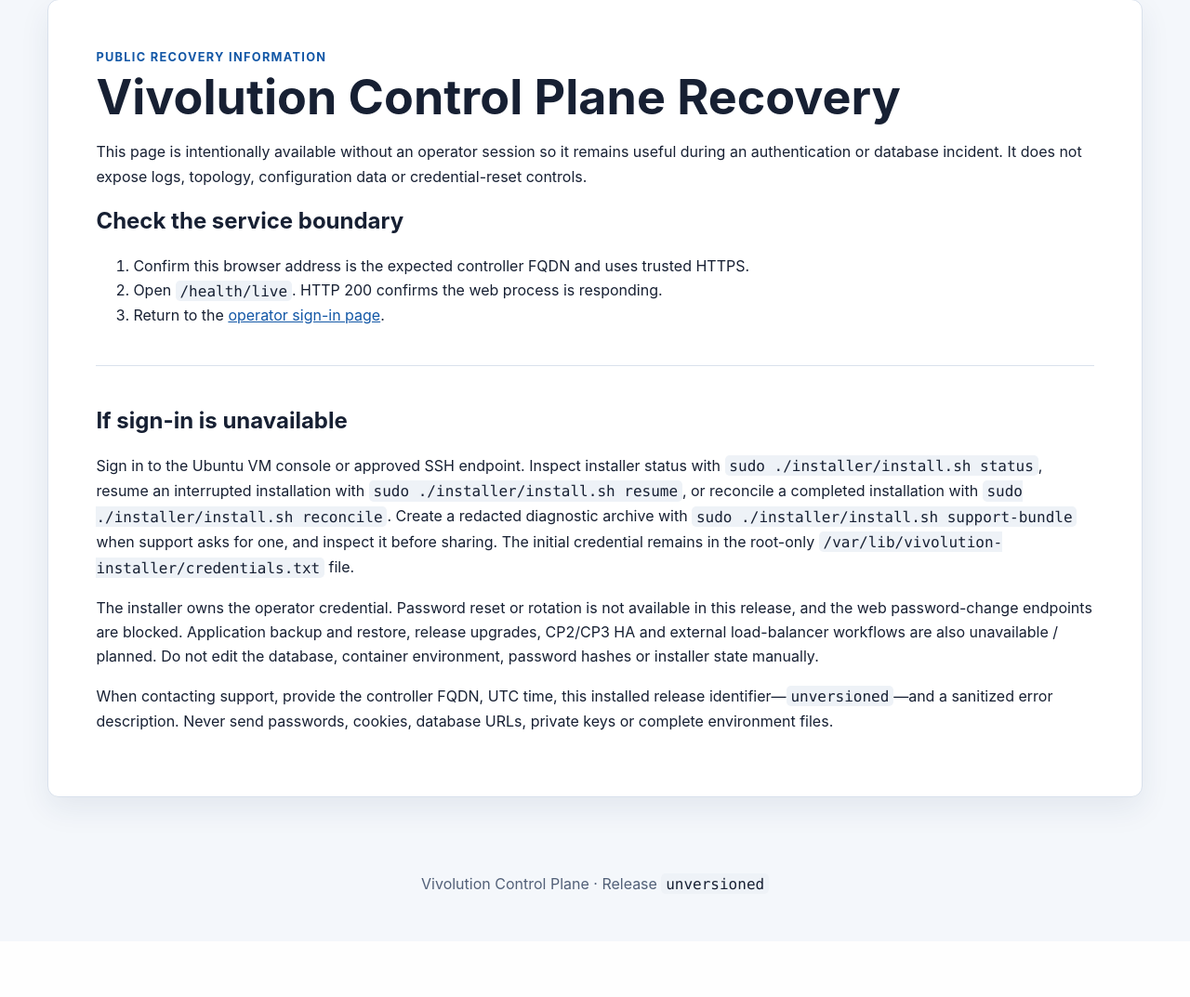
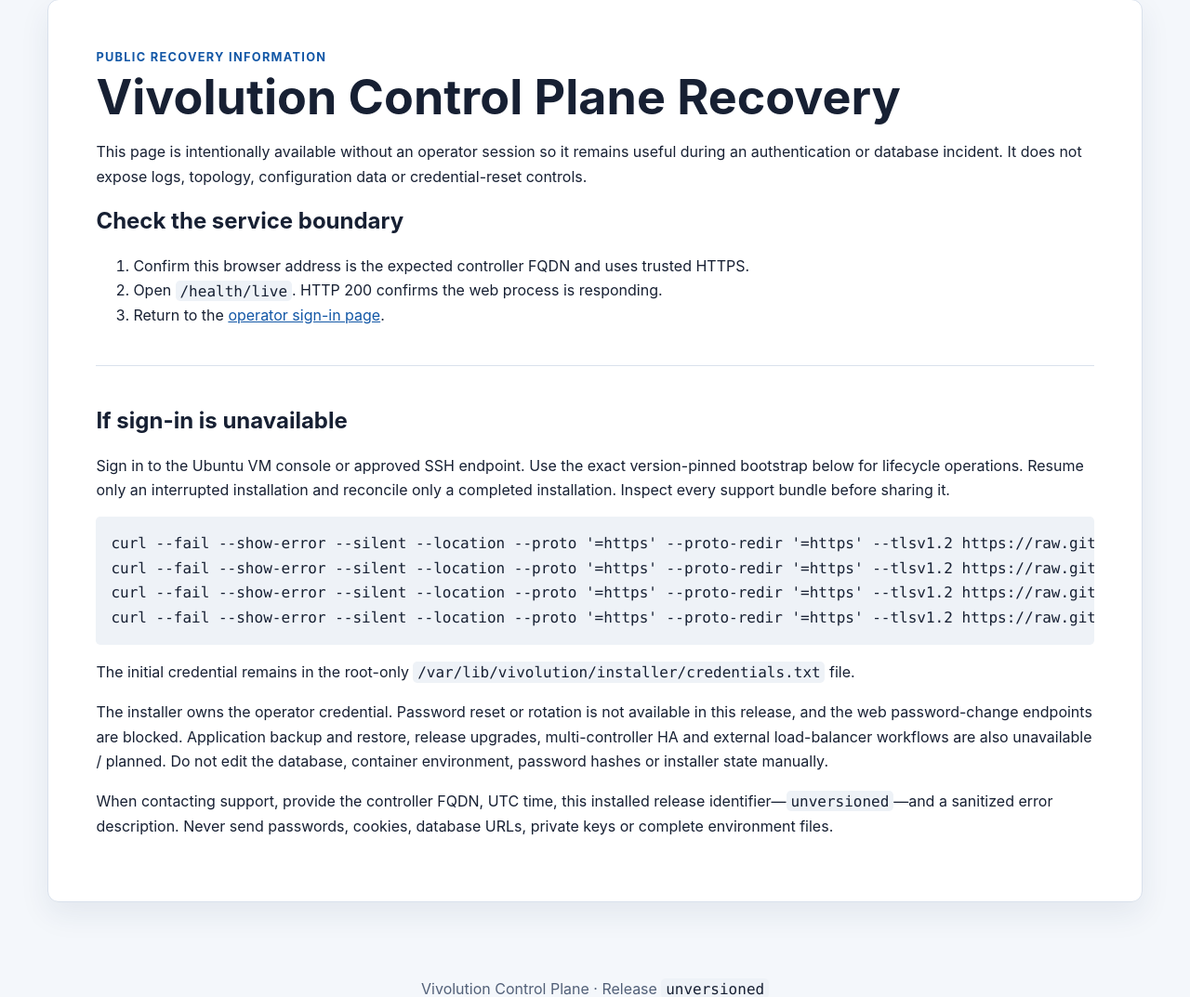
Before and after one commit to vivolution/vivolution-controller, a Django app: page /recovery/ in a window 1280 px wide. Shown: the part 129-1202 px from the top of the page at 93% size. Before the commit the page ends 1091 px from the top, so only its background shows below. Run offline with Django 4.2, Linux system fonts and the light colour scheme; parts of the project's set-up code (start-up, migrations or seed data) failed here and were passed over.

Commit message:
Harden rc6 recovery and neutral operator guidance

```diff
--- a/controller/core/management/commands/reconcile_operator.py
+++ b/controller/core/management/commands/reconcile_operator.py
@@ -9,7 +9,7 @@
 
 
 class Command(BaseCommand):
-    help = "Idempotently reconcile one owner-managed CP1 operator account."
+    help = "Idempotently reconcile one owner-managed Controller operator account."
 
     def add_arguments(self, parser):
         parser.add_argument("username")
--- a/controller/core/templates/core/recovery.html
+++ b/controller/core/templates/core/recovery.html
@@ -24,18 +24,23 @@
   <section>
     <h2>If sign-in is unavailable</h2>
     <p>
-      Sign in to the Ubuntu VM console or approved SSH endpoint. Inspect installer status with
-      <code>sudo ./installer/install.sh status</code>, resume an interrupted installation with
-      <code>sudo ./installer/install.sh resume</code>, or reconcile a completed installation
-      with <code>sudo ./installer/install.sh reconcile</code>. Create a redacted diagnostic
-      archive with <code>sudo ./installer/install.sh support-bundle</code> when support asks for
-      one, and inspect it before sharing. The initial credential remains in the root-only
-      <code>/var/lib/vivolution-installer/credentials.txt</code> file.
+      Sign in to the Ubuntu VM console or approved SSH endpoint. Use the exact version-pinned
+      bootstrap below for lifecycle operations. Resume only an interrupted installation and
+      reconcile only a completed installation. Inspect every support bundle before sharing it.
+    </p>
+    <pre><code>curl --fail --show-error --silent --location --proto '=https' --proto-redir '=https' --tlsv1.2 https://raw.githubusercontent.com/vivolution/vivolution-install/v0.3.0-rc6/install.sh | sudo sh -s -- status
+curl --fail --show-error --silent --location --proto '=https' --proto-redir '=https' --tlsv1.2 https://raw.githubusercontent.com/vivolution/vivolution-install/v0.3.0-rc6/install.sh | sudo sh -s -- resume
+curl --fail --show-error --silent --location --proto '=https' --proto-redir '=https' --tlsv1.2 https://raw.githubusercontent.com/vivolution/vivolution-install/v0.3.0-rc6/install.sh | sudo sh -s -- reconcile
+curl --fail --show-error --silent --location --proto '=https' --proto-redir '=https' --tlsv1.2 https://raw.githubusercontent.com/vivolution/vivolution-install/v0.3.0-rc6/install.sh | sudo sh -s -- support-bundle</code></pre>
+    <p>
+      The initial credential remains in the root-only
+      <code>/var/lib/vivolution/installer/credentials.txt</code> file.
     </p>
     <p>
       The installer owns the operator credential. Password reset or rotation is not available
       in this release, and the web password-change endpoints are blocked. Application backup
-      and restore, release upgrades, CP2/CP3 HA and external load-balancer workflows are also
+      and restore, release upgrades, multi-controller HA and external load-balancer workflows
+      are also
       unavailable / planned. Do not edit the database, container environment, password hashes
       or installer state manually.
     </p>
--- a/deploy/roles/controller_services/tasks/validate_release.yml
+++ b/deploy/roles/controller_services/tasks/validate_release.yml
@@ -6,7 +6,7 @@
       - >-
         cp_controller_validation_release_id is
         match('^cp1-[0-9a-f]{64}$')
-    fail_msg: A full CP1 source-manifest release identifier is required.
+    fail_msg: A full Controller source-manifest release identifier is required.
 
 - name: Revalidate immutable staged controller release
   ansible.builtin.command:
--- a/deploy/roles/controller_services/templates/vivolution-cp-web.container.j2
+++ b/deploy/roles/controller_services/templates/vivolution-cp-web.container.j2
@@ -1,5 +1,5 @@
 [Unit]
-Description=Vivolution CP1 operator web application
+Description=Vivolution Controller operator web application
 After=network-online.target pgbouncer.service
 Requires=pgbouncer.service
 
--- a/deploy/roles/postgres_local/tasks/main.yml
+++ b/deploy/roles/postgres_local/tasks/main.yml
@@ -12,7 +12,7 @@
 - name: Configure PostgreSQL listener and memory limits
   ansible.builtin.blockinfile:
     path: /etc/postgresql/17/main/postgresql.conf
-    marker: '# {mark} VIVOLUTION CP1 MANAGED BLOCK'
+    marker: '# {mark} VIVOLUTION CONTROLLER MANAGED BLOCK'
     block: |
       listen_addresses = '127.0.0.1'
       password_encryption = 'scram-sha-256'
--- a/installer/ansible/roles/ubuntu_base_os/tasks/main.yml
+++ b/installer/ansible/roles/ubuntu_base_os/tasks/main.yml
@@ -314,7 +314,9 @@
       - not cp_post_update_reboot_required.stat.exists
     fail_msg: >-
       Ubuntu updates require a reboot. Reboot this VM, then run
-      sudo ./installer/install.sh resume; controller network services remain masked.
+      curl --fail --show-error --silent --location --proto '=https' --proto-redir '=https'
+      --tlsv1.2 https://raw.githubusercontent.com/vivolution/vivolution-install/v0.3.0-rc6/install.sh
+      | sudo sh -s -- resume; Controller network services remain masked.
 
 - name: Install standalone controller foundation packages
   ansible.builtin.apt:
--- a/installer/vivo_cp_installer.py
+++ b/installer/vivo_cp_installer.py
@@ -2095,6 +2095,11 @@
         value = read_json_file(path)
         if not isinstance(value, dict) or value.get("schema_version") != LEDGER_SCHEMA_VERSION:
             raise InstallerError("Installer ledger has an unsupported schema")
+        if value.get("installer_version") != INSTALLER_VERSION:
+            raise InstallerError(
+                "Installer ledger belongs to a different installer version; use the exact "
+                "version-pinned bootstrap that created this run"
+            )
         phases = value.get("phases")
         if not isinstance(phases, dict) or set(phases) != set(PHASES):
             raise InstallerError("Installer ledger has an invalid phase set")
```
Also changed, not shown: controller/RELEASE_NOTES.md (+1 -1 lines), controller/core/templates/core/documentation.html (+13 -11 lines), controller/core/tests/test_documentation.py (+4 -3 lines), installer/ansible/tests/test_ansible_layer.py (+2 -1 lines), installer/tests/test_vivo_cp_installer.py (+11 -1 lines), README.md, controller/README.md, installer/README.md.
